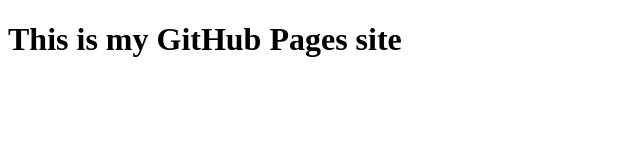
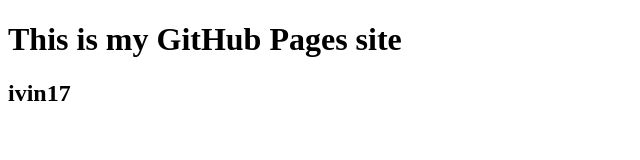
Before and after one commit to vineetsingh-17/vineetsingh-17.github.io, a plain HTML site: page index.html in a window 1280 px wide. Shown: the whole page, without its empty margins (0-640 px from the left). Drawn offline with Linux system fonts and the light colour scheme.

Commit message:
commit to index

```diff
--- a/index.html
+++ b/index.html
@@ -5,5 +5,6 @@
     </head>
     <body>
         <h1>This is my GitHub Pages site</h1>
+        <h2> ivin17</h2>
     </body>
 </html>
```
